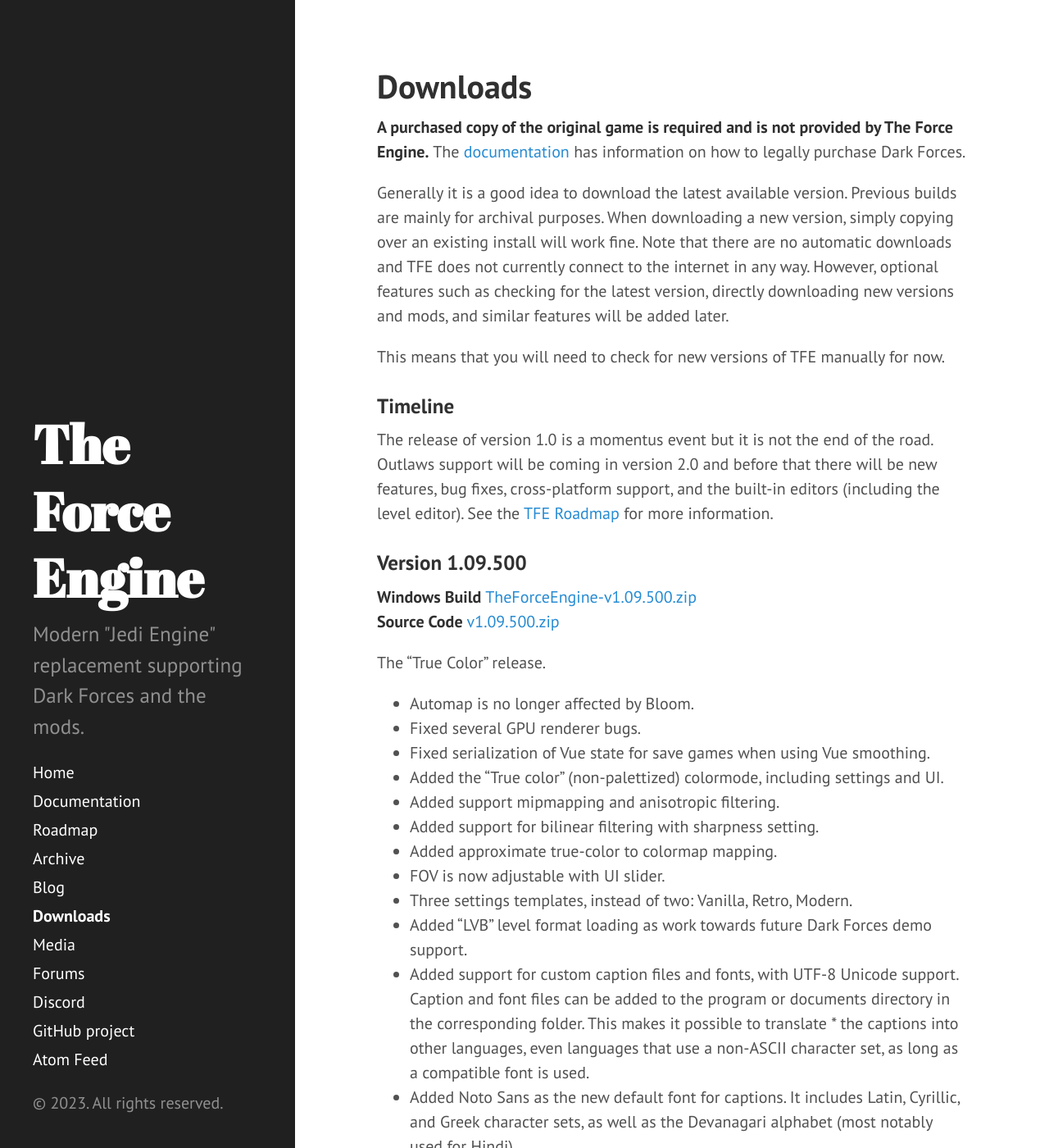
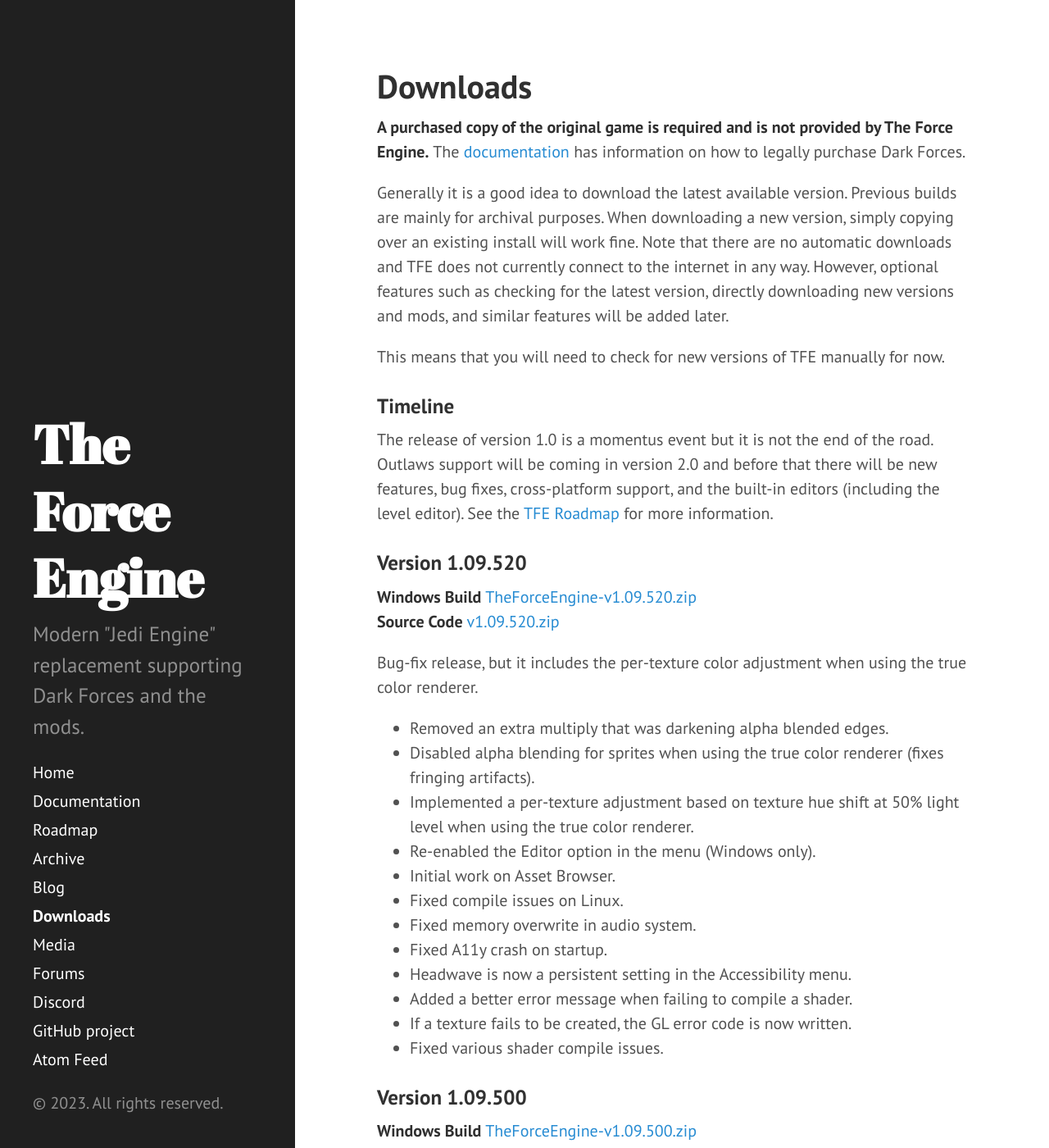
Before and after one commit to TheForceEngine/TheForceEngine.github.io, a Jekyll site: the page built from downloads.md, in a window 1280 px wide and 1400 px high. Shown: the whole window at 82% size. Built offline with Jekyll 4.4.1, drawn with Linux system fonts in a browser that asks for light colours.

Commit message:
Update downloads.md

```diff
--- a/downloads.md
+++ b/downloads.md
@@ -10,6 +10,25 @@
 
 ### Timeline
 The release of version 1.0 is a momentus event but it is not the end of the road. Outlaws support will be coming in version 2.0 and before that there will be new features, bug fixes, cross-platform support, and the built-in editors (including the level editor). See the [TFE Roadmap](Roadmap.md) for more information.
+
+### Version 1.09.520
+**Windows Build** [TheForceEngine-v1.09.520.zip](https://github.com/luciusDXL/TheForceEngine/releases/download/v1.09.500/TheForceEngine-v1.09.520.zip) <br>
+**Source Code** [v1.09.520.zip](https://github.com/luciusDXL/TheForceEngine/archive/refs/tags/v1.09.520.zip)
+
+Bug-fix release, but it includes the per-texture color adjustment when using the true color renderer.
+
+* Removed an extra multiply that was darkening alpha blended edges.
+* Disabled alpha blending for sprites when using the true color renderer (fixes fringing artifacts).
+* Implemented a per-texture adjustment based on texture hue shift at 50% light level when using the true color renderer.
+* Re-enabled the Editor option in the menu (Windows only).
+* Initial work on Asset Browser.
+* Fixed compile issues on Linux.
+* Fixed memory overwrite in audio system.
+* Fixed A11y crash on startup.
+* Headwave is now a persistent setting in the Accessibility menu.
+* Added a better error message when failing to compile a shader.
+* If a texture fails to be created, the GL error code is now written.
+* Fixed various shader compile issues.
 
 ### Version 1.09.500
 **Windows Build** [TheForceEngine-v1.09.500.zip](https://github.com/luciusDXL/TheForceEngine/releases/download/v1.09.500/TheForceEngine-v1.09.500.zip) <br>
```
